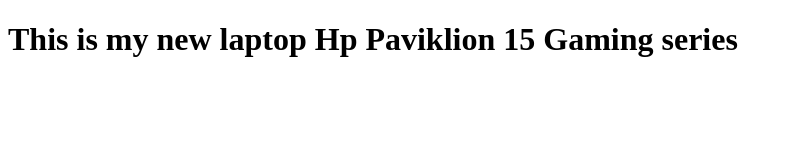
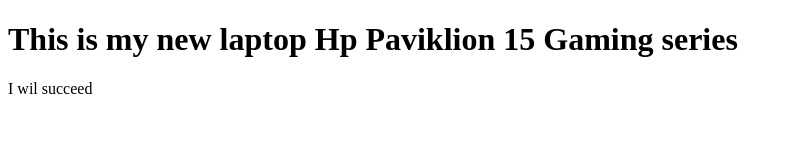
Before and after one commit to parth-vaidhya-au8/new-laptop, a plain HTML site: page index.html in a window 1280 px wide. Shown: the whole page, without its empty margins (0-793 px from the left). Drawn offline with Linux system fonts and the light colour scheme.

Commit message:
My first commit from new laptop

```diff
--- a/index.html
+++ b/index.html
@@ -8,6 +8,7 @@
 <body>
 
 <h1>This is my new laptop Hp Paviklion 15 Gaming series</h1>
+<p>I wil succeed</p>
 
 </body>
 </html>
```
